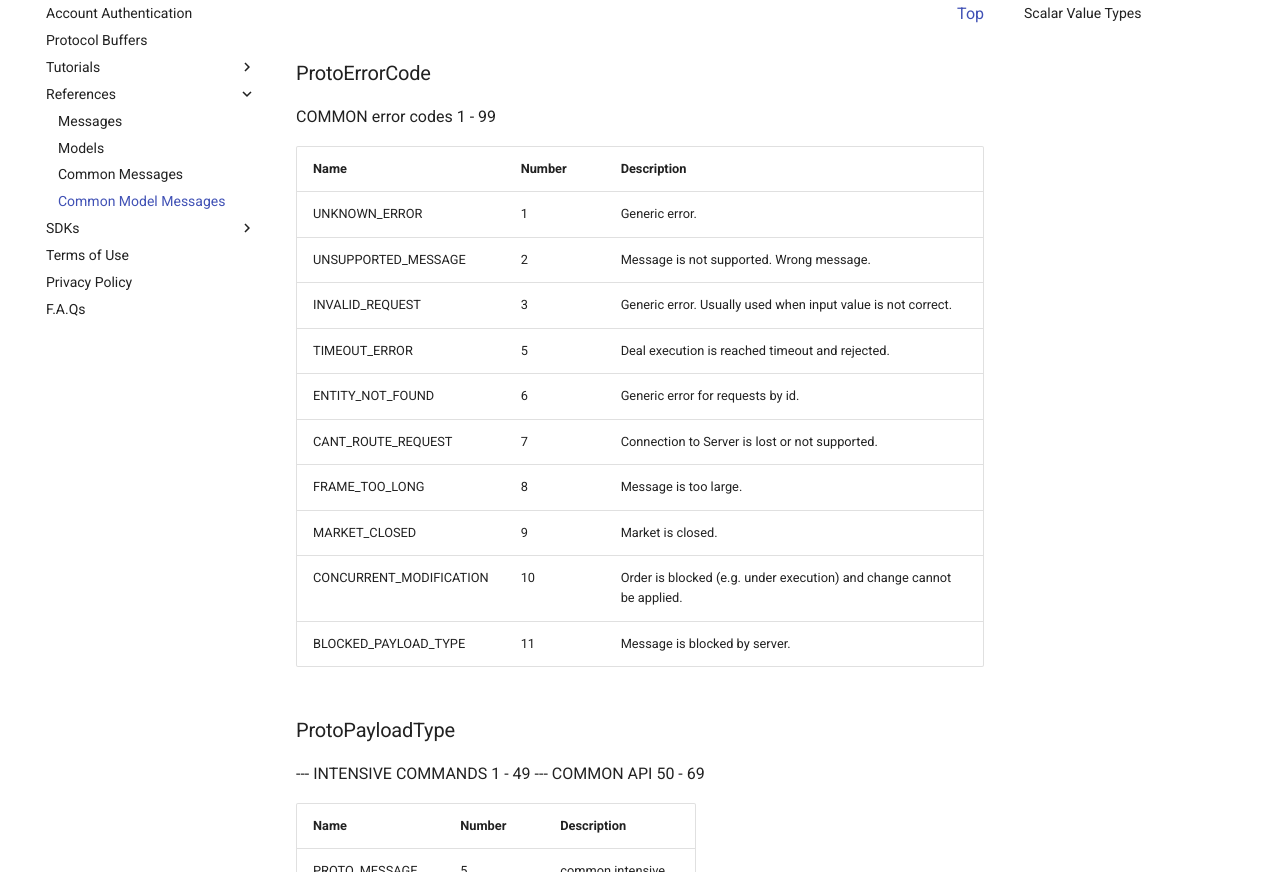
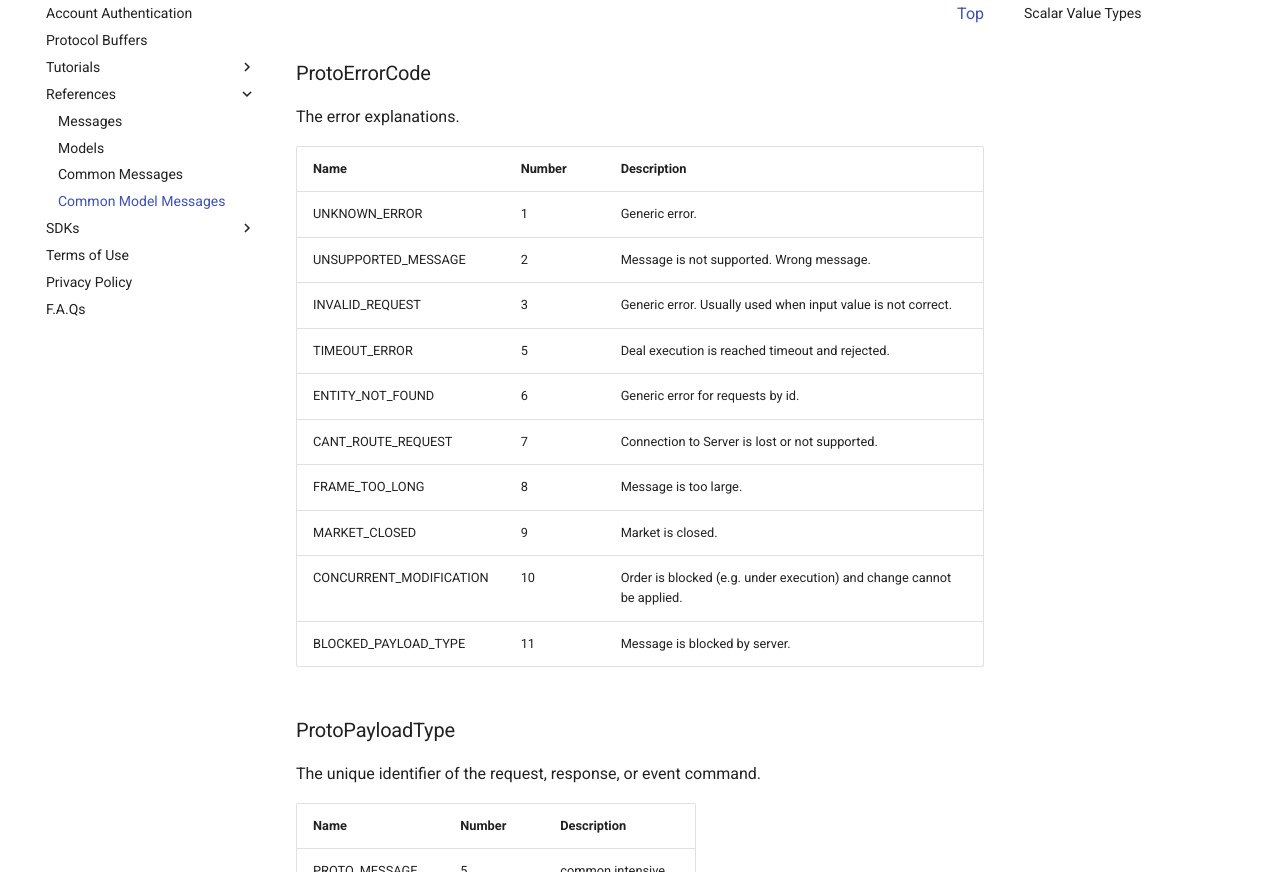
Before and after one commit to rkzn/open-api-docs, an MkDocs documentation site: the page built from docs/common-model-messages.md, in a window 1280 px wide and 1400 px high. Shown: the part 179-1051 px from the top of the window. Built offline with MkDocs 1.6.1 and Material for MkDocs 9.7.7, drawn with Linux system fonts in a browser that asks for light colours; comment, search, counter and statistics services are not loaded.

Commit message:
Fixed issues in common model messages issues

```diff
--- a/docs/common-model-messages.md
+++ b/docs/common-model-messages.md
@@ -7,7 +7,7 @@
 <a name=".ProtoErrorCode"></a>
 
 ### ProtoErrorCode
-COMMON error codes 1 - 99
+The error explanations.
 
 | Name | Number | Description |
 | ---- | ------ | ----------- |
@@ -27,8 +27,7 @@ COMMON error codes 1 - 99
 <a name=".ProtoPayloadType"></a>
 
 ### ProtoPayloadType
---- INTENSIVE COMMANDS 1 - 49
---- COMMON API 50 - 69
+The unique identifier of the request, response, or event command.
 
 | Name | Number | Description |
 | ---- | ------ | ----------- |
```
